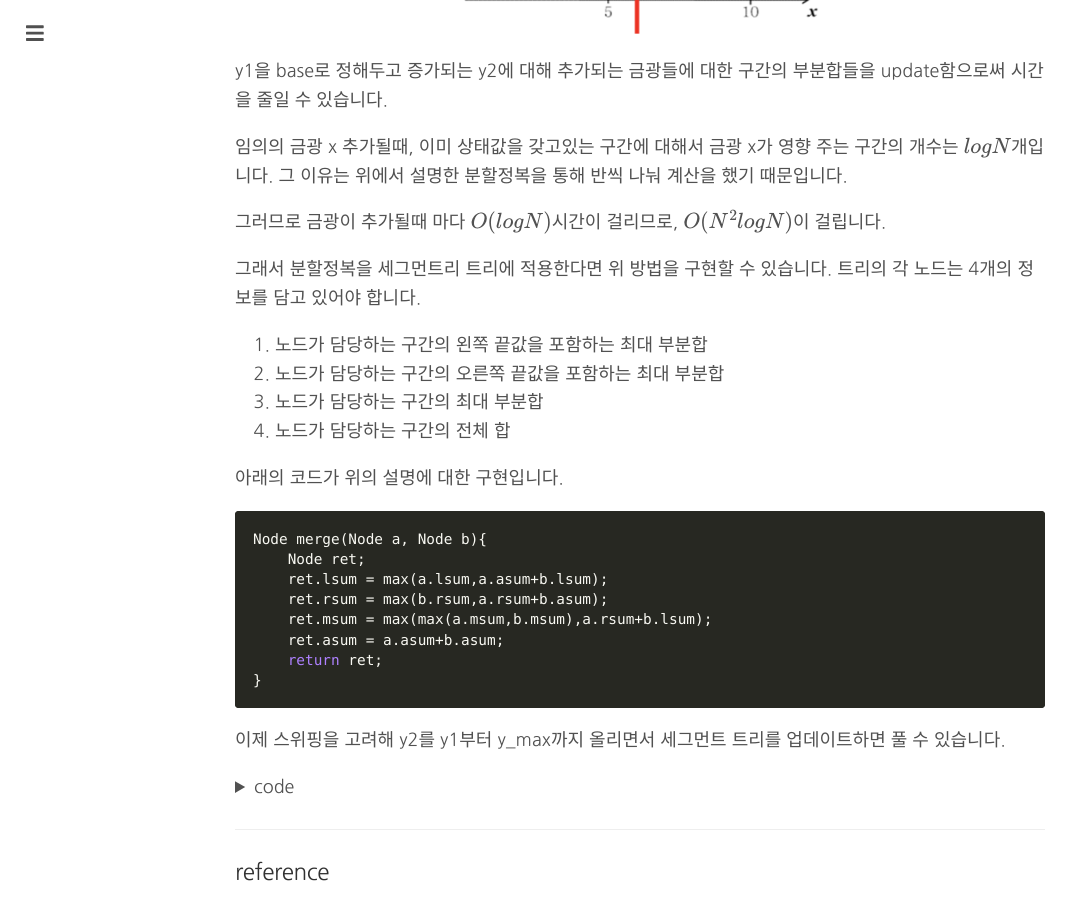
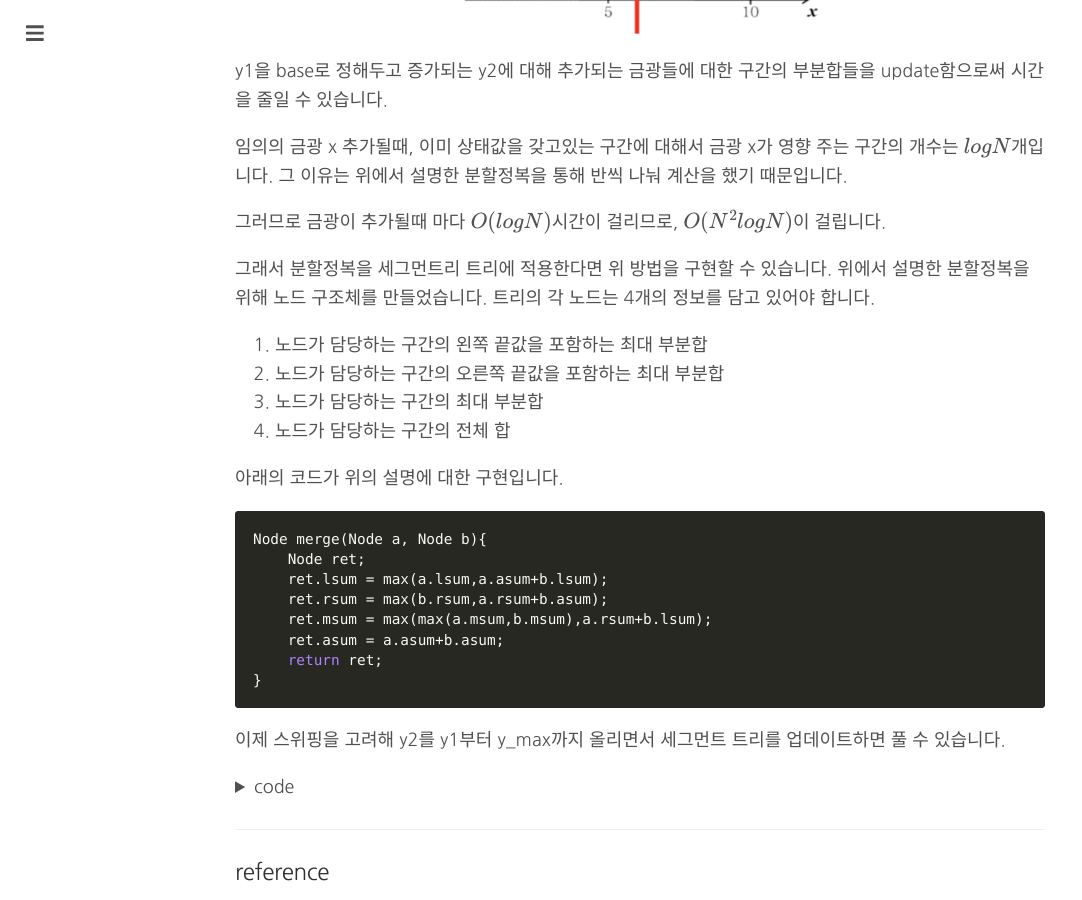
Before and after one commit to changhyeonnam/changhyeonnam.github.io, a Jekyll site: the page built from _posts/2021/2021-11-06-segment_tree_hard_version.md, in a window 1280 px wide and 900 px high, scrolled down 8208 px. Shown: the whole window, without its empty margins (0-1082 px from the left). Built offline with Jekyll 4.4.1, drawn with Linux system fonts in a browser that asks for light colours; nearby versions of some CDN libraries; formulas are drawn with MathJax 3; comment, search, counter and statistics services are not loaded.

Commit message:
Update 2021-11-06-segment_tree_hard_version.md

```diff
--- a/_posts/2021/2021-11-06-segment_tree_hard_version.md
+++ b/_posts/2021/2021-11-06-segment_tree_hard_version.md
@@ -408,7 +408,7 @@ y1을 base로 정해두고 증가되는 y2에 대해 추가되는 금광들에
 
 그러므로 금광이 추가될때 마다 $O(log N)$시간이 걸리므로, $O(N^2logN)$이 걸립니다.
 
-그래서 분할정복을 세그먼트리 트리에 적용한다면 위 방법을 구현할 수 있습니다. 트리의 각 노드는 4개의 정보를 담고 있어야 합니다.
+그래서 분할정복을 세그먼트리 트리에 적용한다면 위 방법을 구현할 수 있습니다. 위에서 설명한 분할정복을 위해 노드 구조체를 만들었습니다. 트리의 각 노드는 4개의 정보를 담고 있어야 합니다.
 
 1. 노드가 담당하는 구간의 왼쪽 끝값을 포함하는 최대 부분합
 2. 노드가 담당하는 구간의 오른쪽 끝값을 포함하는 최대 부분합
```
